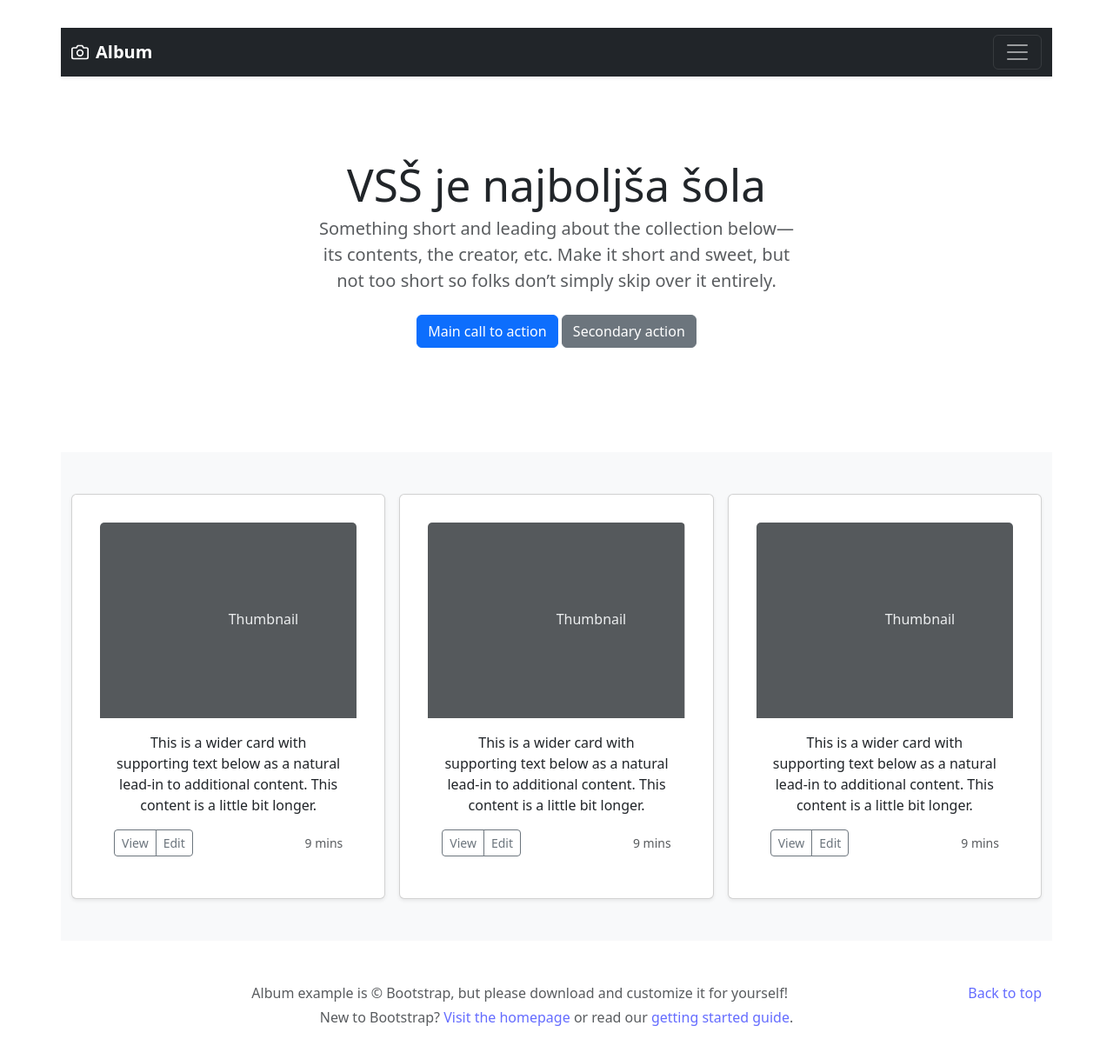
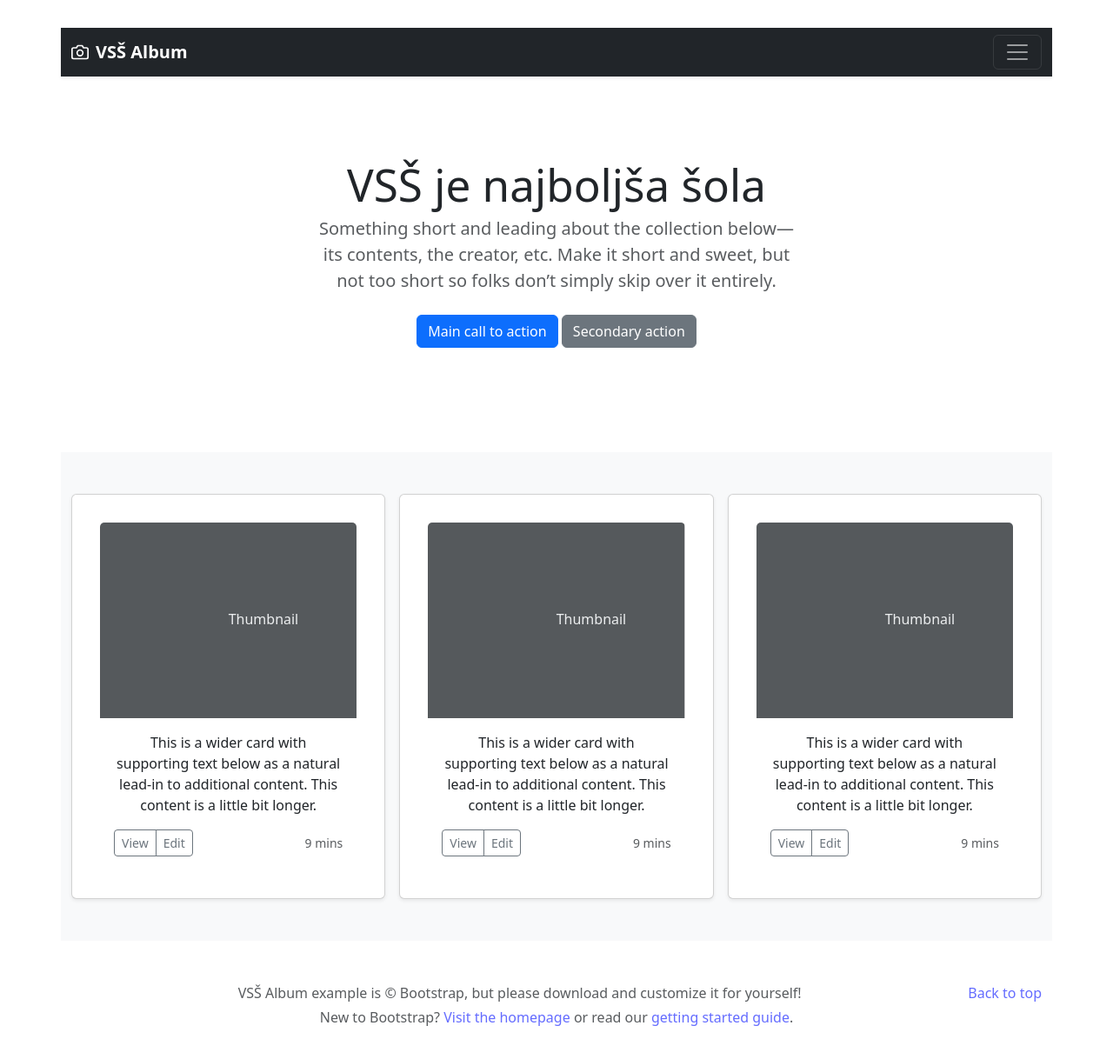
Before and after one commit to islammusicscv/bars-frontend, a React (Vite) app: page / in a window 1280 px wide. Shown: the top 1218 px of the page at 87% size. Built offline with nearby package versions, Linux system fonts and the light colour scheme.

Commit message:
Layout wrapper implementiran

```diff
--- a/src/App.tsx
+++ b/src/App.tsx
@@ -1,16 +1,14 @@
 import './App.css'
-import Header from "./components/Header.tsx";
-import Footer from "./components/Footer.tsx";
 import Hello from "./components/Hello.tsx";
 import Card from "./components/Card.tsx";
+import Layout from "./components/Layout.tsx";
 
 function App() {
 
 
   return (
       <>
-          <Header/>
-          <main>
+        <Layout>
             <Hello/>
             <div className="album py-5 bg-body-tertiary">
                 <div className="container">
@@ -21,8 +19,7 @@ function App() {
                     </div>
                 </div>
               </div>
-          </main>
-          <Footer/>
+        </Layout>
       </>
   )
   }
--- a/src/components/Footer.tsx
+++ b/src/components/Footer.tsx
@@ -3,7 +3,7 @@ const Footer = () => {
       <>
           <footer className="text-body-secondary py-5">
               <div className="container"><p className="float-end mb-1"><a href="#">Back to top</a></p> <p
-                  className="mb-1">Album example is &copy; Bootstrap, but please download and customize it for
+                  className="mb-1">VSŠ Album example is &copy; Bootstrap, but please download and customize it for
                   yourself!</p> <p className="mb-0">New to Bootstrap? <a href="/">Visit the homepage</a> or read our <a
                   href="/docs/5.3/getting-started/introduction">getting started guide</a>.</p></div>
           </footer>
--- a/src/components/Header.tsx
+++ b/src/components/Header.tsx
@@ -48,7 +48,7 @@ const Header = () => {
                               d="M23 19a2 2 0 0 1-2 2H3a2 2 0 0 1-2-2V8a2 2 0 0 1 2-2h4l2-3h6l2 3h4a2 2 0 0 1 2 2z"></path>
                           <circle cx="12" cy="13" r="4"></circle>
                       </svg>
-                      <strong>Album</strong> </a>
+                      <strong>VSŠ Album</strong> </a>
                       <button className="navbar-toggler" type="button" data-bs-toggle="collapse"
                               data-bs-target="#navbarHeader" aria-controls="navbarHeader" aria-expanded="false"
                               aria-label="Toggle navigation"><span className="navbar-toggler-icon"></span></button>
--- /dev/null
+++ b/src/components/Layout.tsx
@@ -0,0 +1,20 @@
+import type {ReactNode} from "react";
+import Header from "./Header.tsx";
+import Footer from "./Footer.tsx";
+
+interface Props {
+    children: ReactNode;
+}
+
+const Layout = ({children} : Props) => {
+    return (
+        <>
+            <Header/>
+            <main>
+                {children}
+            </main>
+            <Footer/>
+        </>
+    )
+}
+export default Layout;
```
Lines whose indentation alone changed are shown as unchanged.
